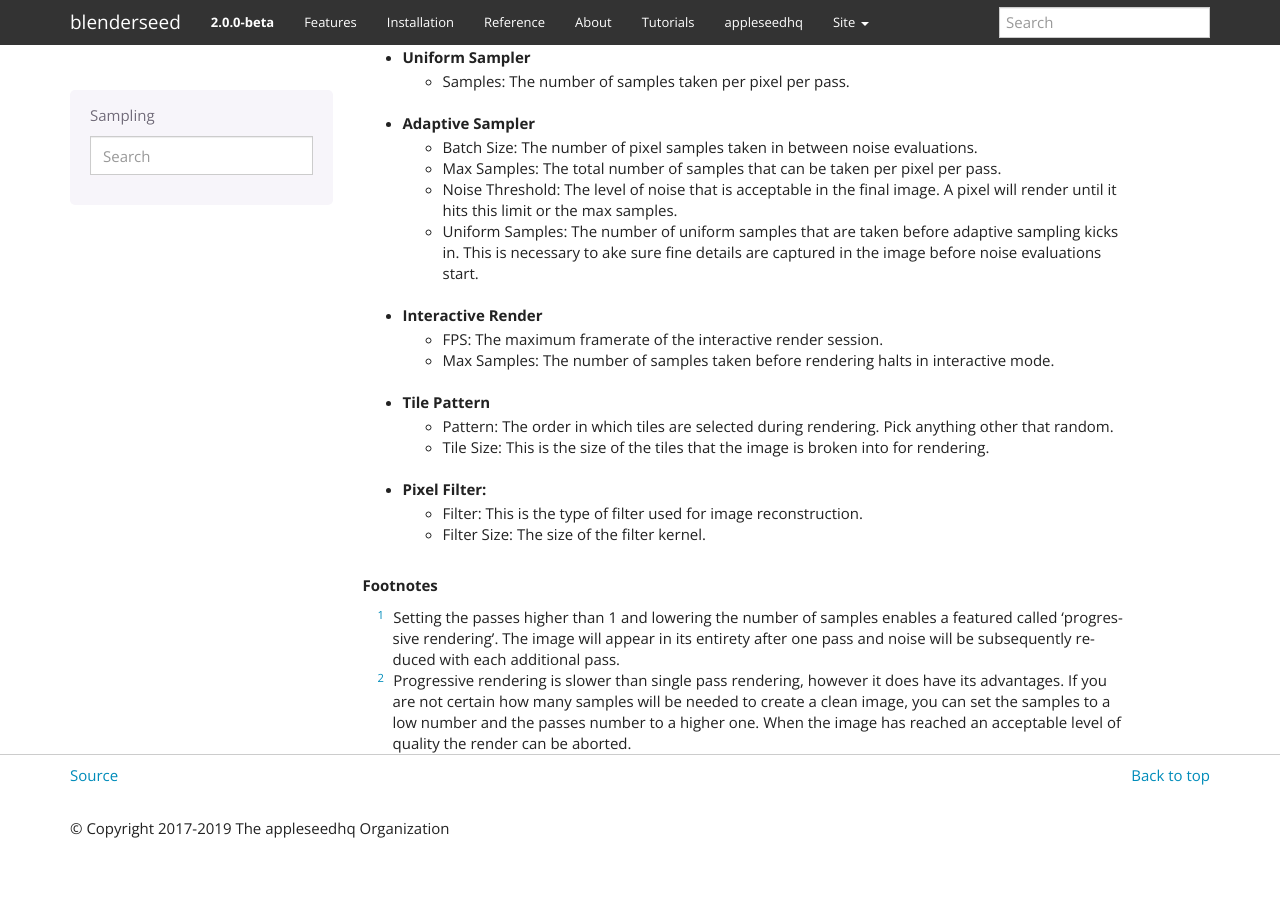
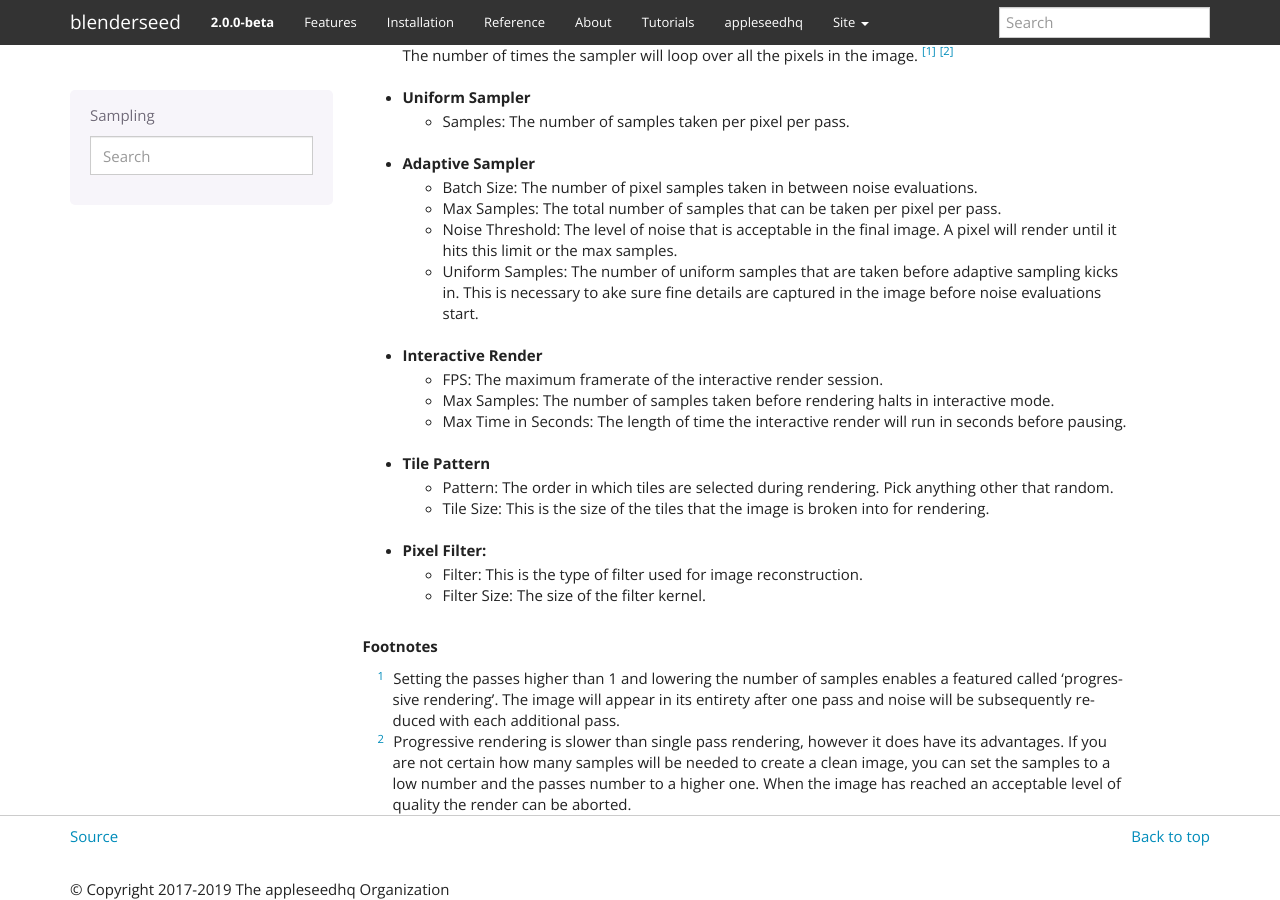
Before and after one commit to appleseedhq/blenderseed, a Sphinx documentation site: the page built from docs/panels/render/sampling.rst, in a window 1280 px wide and 900 px high, scrolled down 1292 px. Built offline with Sphinx 7.4.7, drawn with Linux system fonts in a browser that asks for light colours; before the commit the page ends 2131 px from its top, so only the background shows below that.

Commit message:
Doc updates for new feature

```diff
--- a/docs/panels/render/sampling.rst
+++ b/docs/panels/render/sampling.rst
@@ -28,6 +28,7 @@
 - Interactive Render
     - FPS: The maximum framerate of the interactive render session.
     - Max Samples: The number of samples taken before rendering halts in interactive mode.
+    - Max Time in Seconds: The length of time the interactive render will run in seconds before pausing.
 
 - Tile Pattern
     - Pattern: The order in which tiles are selected during rendering.  Pick anything other that random.
```
Also changed, not shown: docs/_static/screenshots/render_panels/sampling.JPG, docs/_static/screenshots/render_panels/sampling_2.JPG.
